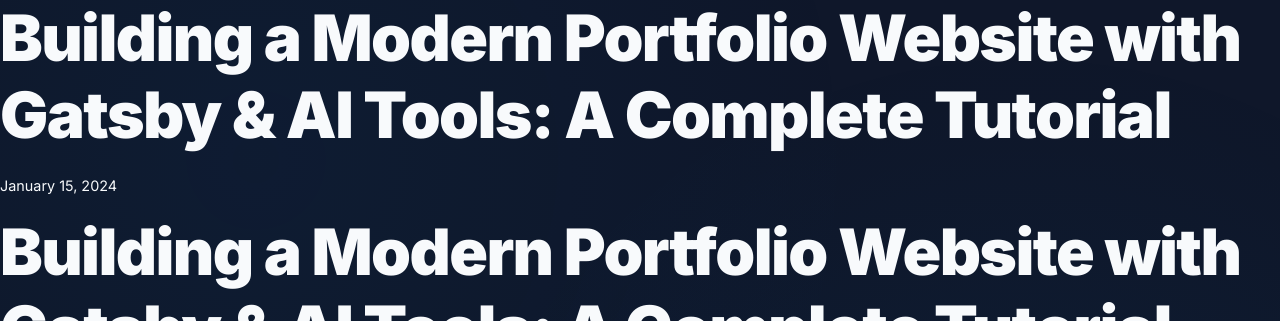
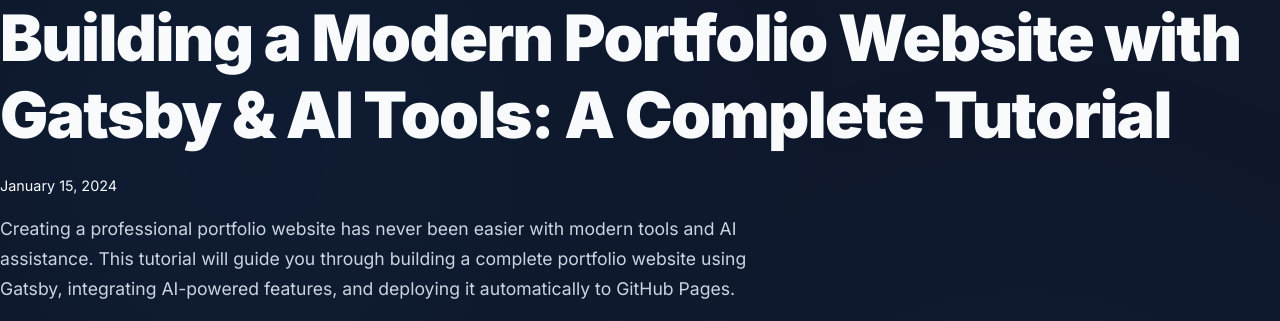
Before and after one commit to tech-sumit/portfolio, a Gatsby site: page /blog/create-portfolio-tutorial in a window 1280 px wide. Shown: the top 321 px of the page. Built offline with nearby package versions, Linux system fonts and the light colour scheme; Gatsby itself is replaced by a stand-in of ours; some packages are replaced by stand-ins of ours; no server answers.

Commit message:
blog updated

```diff
--- a/src/content/posts/create-portfolio-tutorial.md
+++ b/src/content/posts/create-portfolio-tutorial.md
@@ -10,8 +10,6 @@
   - ci-cd
   - tutorial
 ---
-
-# Building a Modern Portfolio Website with Gatsby & AI Tools: A Complete Tutorial
 
 Creating a professional portfolio website has never been easier with modern tools and AI assistance. This tutorial will guide you through building a complete portfolio website using Gatsby, integrating AI-powered features, and deploying it automatically to GitHub Pages.
 
```
